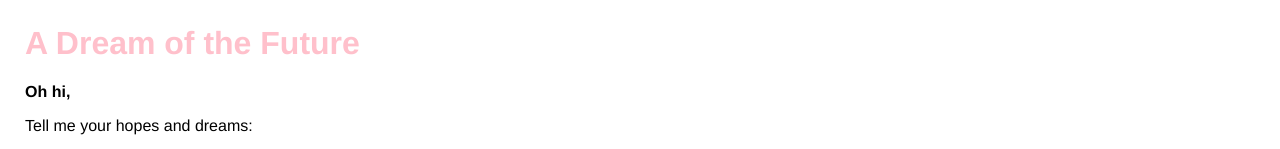
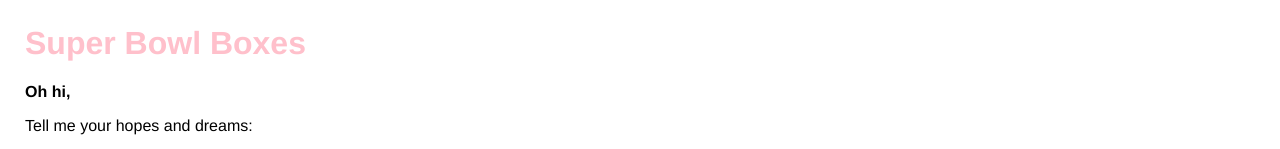
Before and after one commit to cjhaviland/superbowl-boxes-live, a website: page views/index.html in a window 1280 px wide. Shown: the top 149 px of the page. Drawn offline with nearby package versions, Linux system fonts and the light colour scheme.

Commit message:
💉🐚 Checkpoint views/index.html:533956/1

```diff
--- a/views/index.html
+++ b/views/index.html
@@ -21,7 +21,7 @@
   <body>
     <header>
       <h1>
-        A Dream of the Future
+        Super Bowl Boxes
       </h1>
     </header>
 
```
